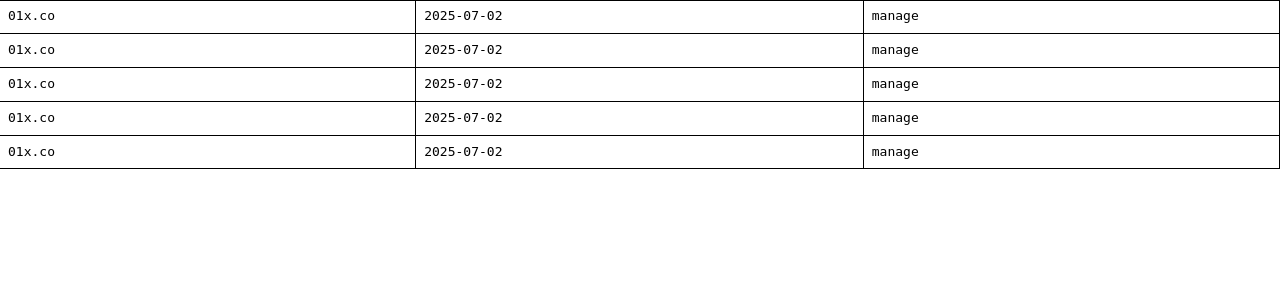
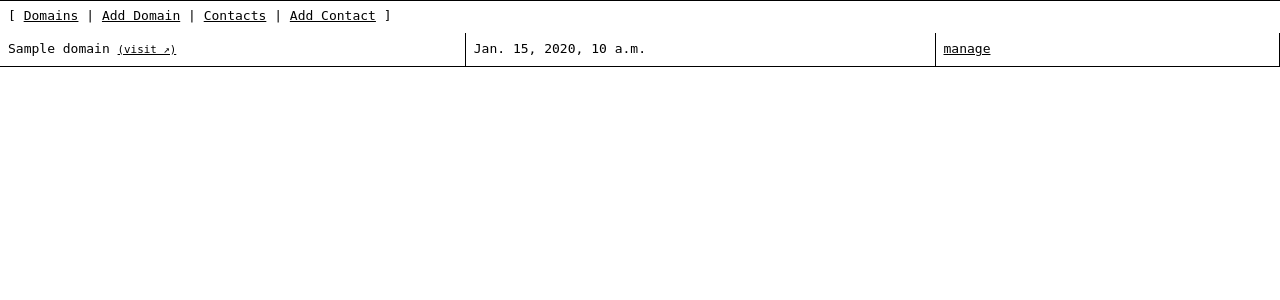
Before and after one commit to sirodoht/tofunames, a Django app: template main/templates/main/index.html in a window 1280 px wide. Shown: the part 58-358 px from the top of the page. Run offline with Django 5.2, Linux system fonts and the light colour scheme; the template is opened without the code that fills it: values that come from a table or form of the project are taken from there, others are empty; tables that the repository leaves empty hold one stand-in row (values such as "Sample post"); parts of the project's set-up code (start-up, migrations or seed data) failed here and were passed over.

Commit message:
implement domain and contact create and list functionalities

```diff
--- a/main/templates/main/index.html
+++ b/main/templates/main/index.html
@@ -2,30 +2,19 @@
 
 {% block content %}
 <main>
+    {% for domain in domain_list %}
     <div class="domain">
-        <div>01x.co</div>
-        <div>2025-07-02</div>
-        <div>manage</div>
+        <div>
+            {{ domain.domain_name }}
+            <small>
+                <a href="">(visit ↗)</a>
+            </small>
+        </div>
+        <div>{{ domain.created_at }}</div>
+        <div>
+            <a href="">manage</a>
+        </div>
     </div>
-    <div class="domain">
-        <div>01x.co</div>
-        <div>2025-07-02</div>
-        <div>manage</div>
-    </div>
-    <div class="domain">
-        <div>01x.co</div>
-        <div>2025-07-02</div>
-        <div>manage</div>
-    </div>
-    <div class="domain">
-        <div>01x.co</div>
-        <div>2025-07-02</div>
-        <div>manage</div>
-    </div>
-    <div class="domain">
-        <div>01x.co</div>
-        <div>2025-07-02</div>
-        <div>manage</div>
-    </div>
+    {% endfor %}
 </main>
 {% endblock %}
--- a/main/templates/main/layout.html
+++ b/main/templates/main/layout.html
@@ -10,7 +10,7 @@
 <body>
     <nav>
         <h1>
-            <a href="">tofunames.com</a>
+            <a href="{% url 'index' %}">tofunames.com</a>
         </h1>
         <div></div>
         <div id="controls">
@@ -23,6 +23,14 @@
         </div>
     </nav>
 
+    <div style="margin: 8px;">
+        [ <a href="{% url 'index' %}">Domains</a>
+        | <a href="{% url 'domain_create' %}">Add Domain</a>
+        | <a href="{% url 'contact_list' %}">Contacts</a>
+        | <a href="{% url 'contact_create' %}">Add Contact</a>
+        ]
+    </div>
+
     {% block content %}
     {% endblock %}
 </body>
--- a/main/urls.py
+++ b/main/urls.py
@@ -5,4 +5,7 @@ from django.urls import path
 
 urlpatterns = [
     path("", views.index, name="index"),
+    path("add-contact/", views.ContactCreate.as_view(), name="contact_create"),
+    path("contacts/", views.ContactList.as_view(), name="contact_list"),
+    path("add-domain/", views.DomainCreate.as_view(), name="domain_create"),
 ]
--- a/main/validators.py
+++ b/main/validators.py
@@ -1,5 +1,4 @@
 from django.core import validators as dj_validators
-from django.core.exceptions import ValidationError
 from django.utils.deconstruct import deconstructible
 
 
```
Also changed, not shown: main/templates/main/contact_create.html (added, +11 -0 lines), main/templates/main/contact_list.html (added, +19 -0 lines), main/templates/main/domain_create.html (added, +11 -0 lines), main/views.py (+59 -1 lines).
